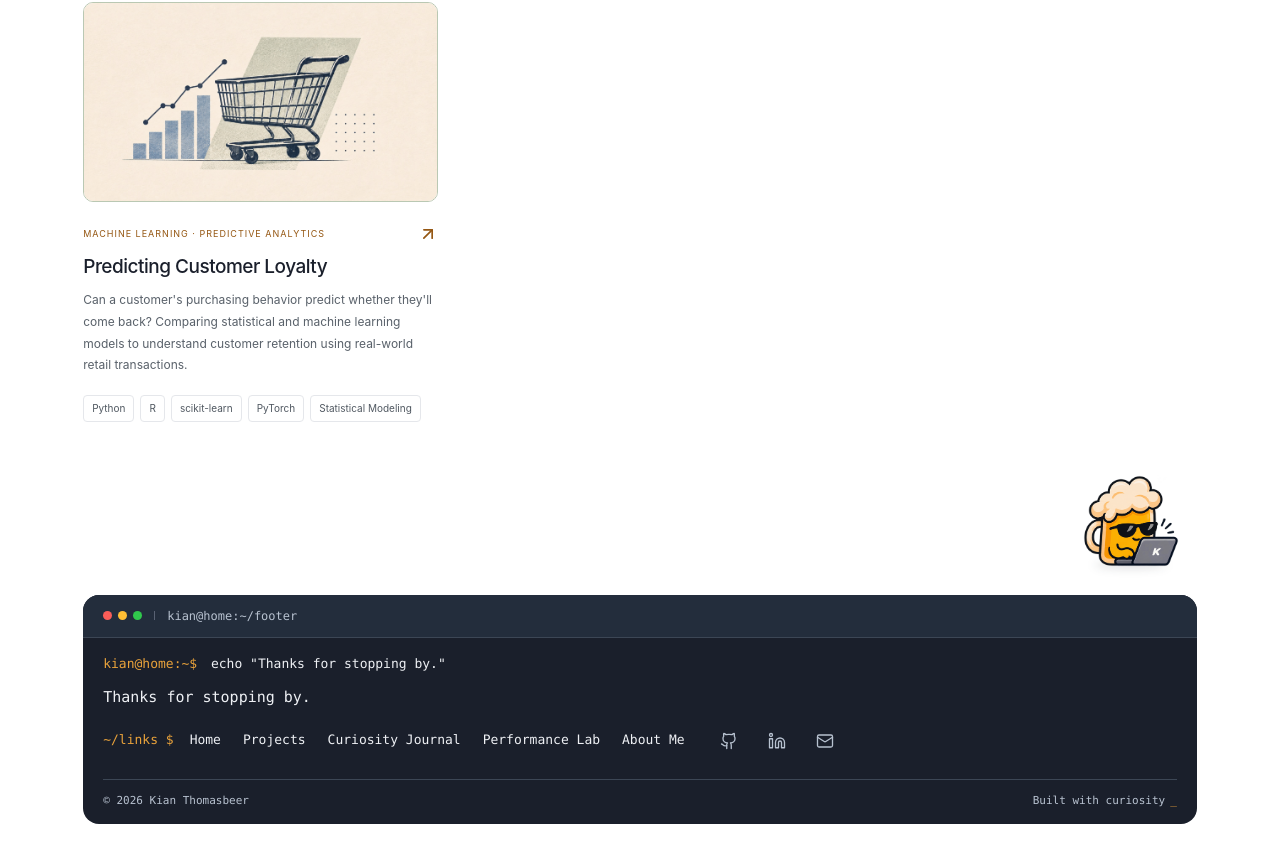
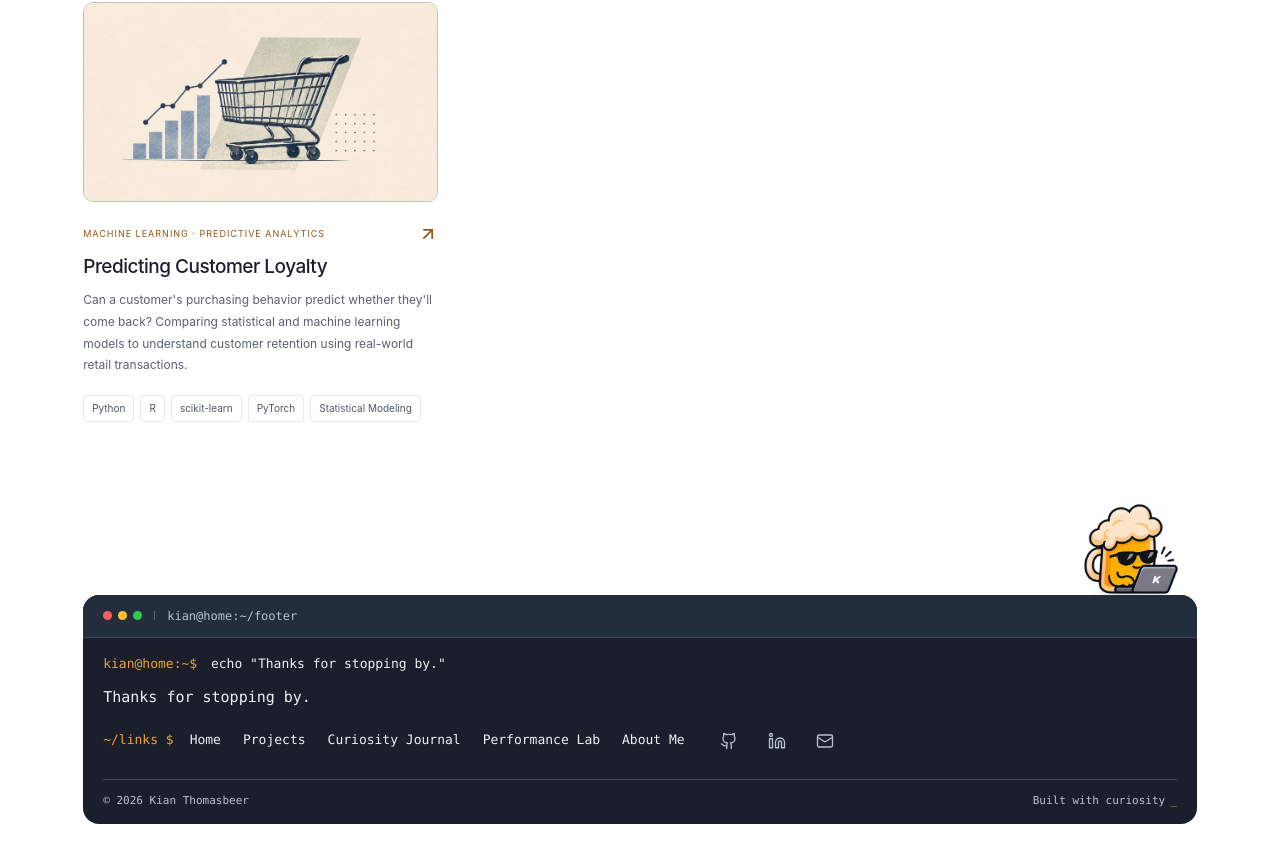
Before and after one commit to MrHim0thy/kianthomasbeer.com, a React (Vite) app: page /#/projects in a window 1280 px wide. Shown: the part 899-1747 px from the top of the page. Built offline with nearby package versions, Linux system fonts and the light colour scheme.

Commit message:
footer small fix

```diff
--- a/src/components/BeerBuddy.css
+++ b/src/components/BeerBuddy.css
@@ -9,7 +9,7 @@
 .buddy-shelf .beer-buddy-egg { bottom: -3px; }
 .buddy-project-shelf { margin-top: -42px; margin-bottom: 0; border-bottom: 0; }
 .buddy-project-shelf .beer-buddy-egg::before { content: ''; position: absolute; bottom: -2px; left: 12%; width: 76%; height: 8px; border-radius: 50%; background: rgb(26 31 43 / 13%); filter: blur(4px); pointer-events: none; z-index: -1; }
-.buddy-project-shelf .beer-buddy-egg { --buddy-size: 96px; bottom: 0; }
+.buddy-project-shelf .beer-buddy-egg { --buddy-size: 96px; bottom: -28px; }
 .buddy-reading-shelf { border-bottom: 0; min-height: 135px; padding-right: 0; }
 .buddy-reading-shelf .beer-buddy-egg { --buddy-size: 78px; }
 .buddy-sports-shelf { min-height: 140px; border-bottom: 0; }
```
